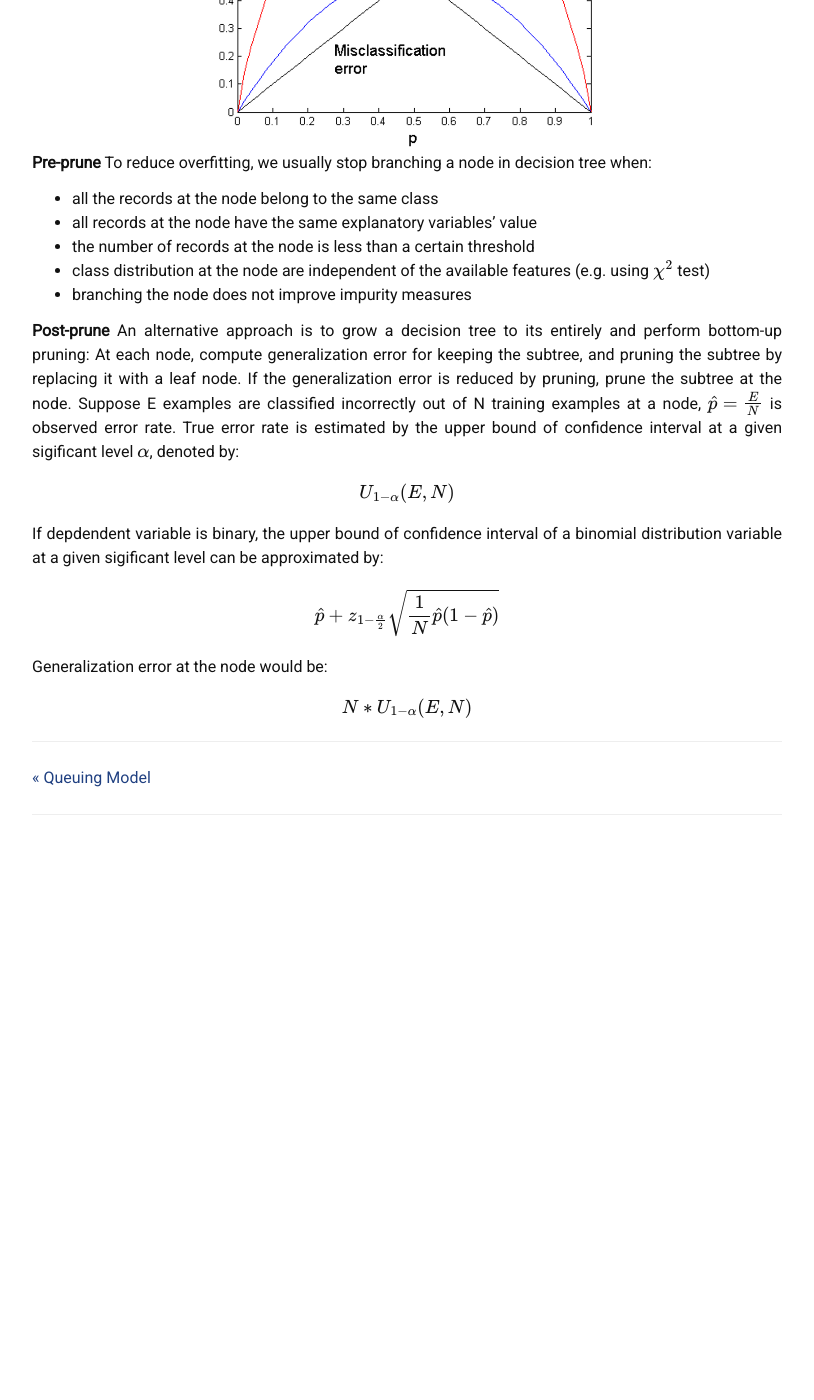
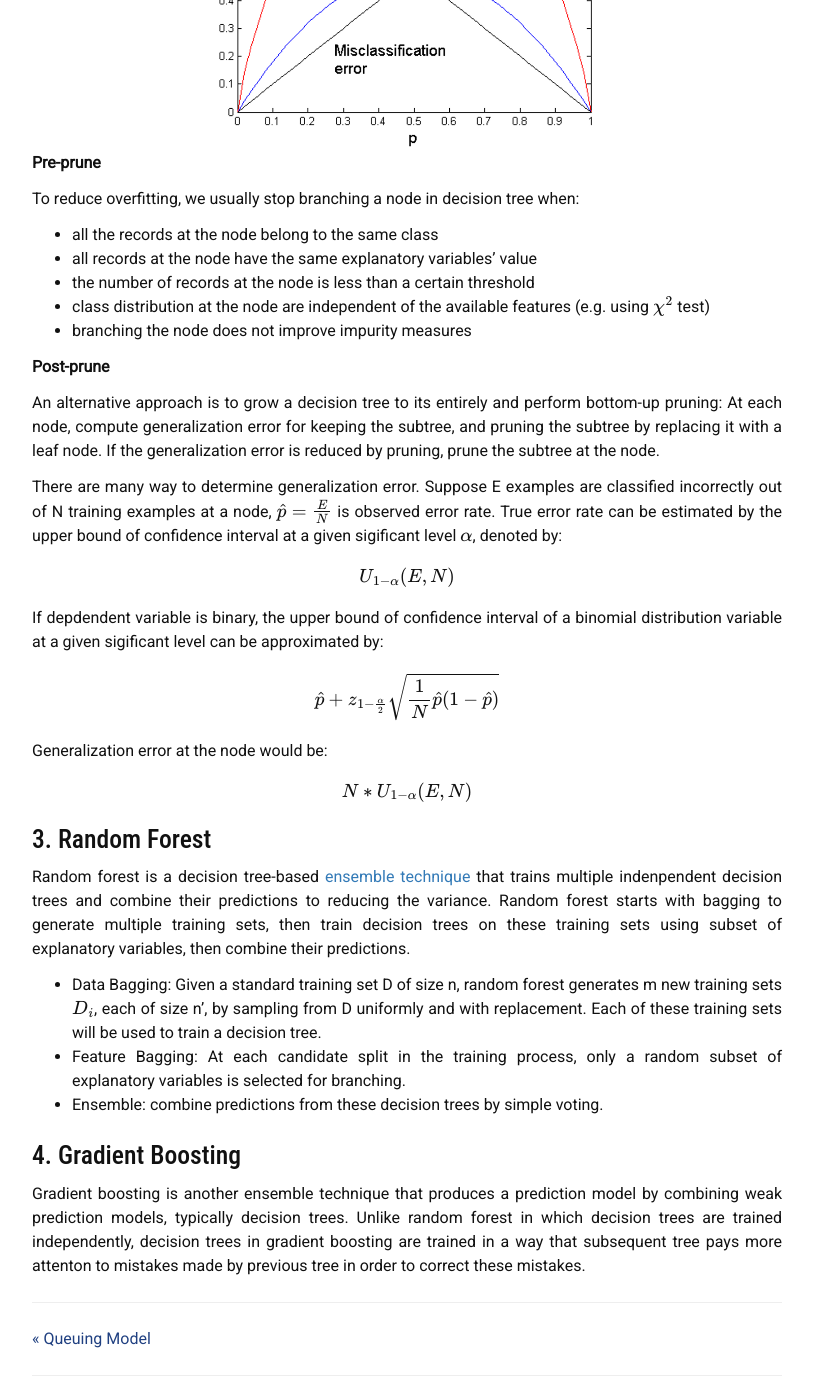
Before and after one commit to liambll/blog-archive, a Jekyll site: the page built from _posts/2017-07-38-decision-tree.markdown, in a window 1280 px wide and 1400 px high, scrolled down 2175 px. Shown: the whole window, without its empty margins (233-1047 px from the left). Built offline with Jekyll 4.4.1, drawn with Linux system fonts in a browser that asks for light colours; nearby versions of some CDN libraries; formulas are drawn with MathJax 3; comment, search, counter and statistics services are not loaded; before the commit the page ends 3014 px from its top, so only the background shows below that.

Commit message:
Update 2017-07-38-decision-tree.markdown

```diff
--- a/_posts/2017-07-38-decision-tree.markdown
+++ b/_posts/2017-07-38-decision-tree.markdown
@@ -80,6 +80,7 @@ For binary classification, it does not matter which impurity measure is chosen s
 </div>
 
 __Pre-prune__
+
 To reduce overfitting, we usually stop branching a node in decision tree when:
 * all the records at the node belong to the same class
 * all records at the node have the same explanatory variables' value
@@ -88,8 +89,10 @@ To reduce overfitting, we usually stop branching a node in decision tree when:
 * branching the node does not improve impurity measures
 
 __Post-prune__
+
 An alternative approach is to grow a decision tree to its entirely and perform bottom-up pruning: At each node, compute generalization error  for keeping the subtree, and pruning the subtree by replacing it with a leaf node. If the generalization error is reduced by pruning, prune the subtree at the node.
-Suppose E examples are classified incorrectly out of N training examples at a node, \\(\hat{p} = \frac{E}{N}\\) is observed error rate. True error rate is estimated by the upper bound of confidence interval at a given sigificant level \\(\alpha\\), denoted by:
+
+There are many way to determine generalization error. Suppose E examples are classified incorrectly out of N training examples at a node, \\(\hat{p} = \frac{E}{N}\\) is observed error rate. True error rate can be estimated by the upper bound of confidence interval at a given sigificant level \\(\alpha\\), denoted by:
 \\[
 U_{1-\alpha}(E, N)
 \\]
@@ -104,3 +107,13 @@ Generalization error at the node would be:
 \\[
 N*U_{1-\alpha}(E, N)
 \\]
+
+
+## 3. Random Forest
+Random forest is a decision tree-based [ensemble technique](https://en.wikipedia.org/wiki/Ensemble_learning) that trains multiple indenpendent decision trees and combine their predictions to reducing the variance. Random forest starts with bagging to generate multiple training sets, then train decision trees on these training sets using subset of explanatory variables, then combine their predictions.
+- Data Bagging: Given a standard training set D of size n, random forest generates m new training sets \\(D_i\\), each of size n', by sampling from D uniformly and with replacement. Each of these training sets will be used to train a decision tree.
+- Feature Bagging: At each candidate split in the training process, only a random subset of explanatory variables is selected for branching.
+- Ensemble: combine predictions from these decision trees by simple voting.
+
+## 4. Gradient Boosting
+Gradient boosting is another ensemble technique that produces a prediction model by combining weak prediction models, typically decision trees. Unlike random forest in which decision trees are trained independently, decision trees in gradient boosting are trained in a way that subsequent tree pays more attenton to mistakes made by previous tree in order to correct these mistakes.
```
